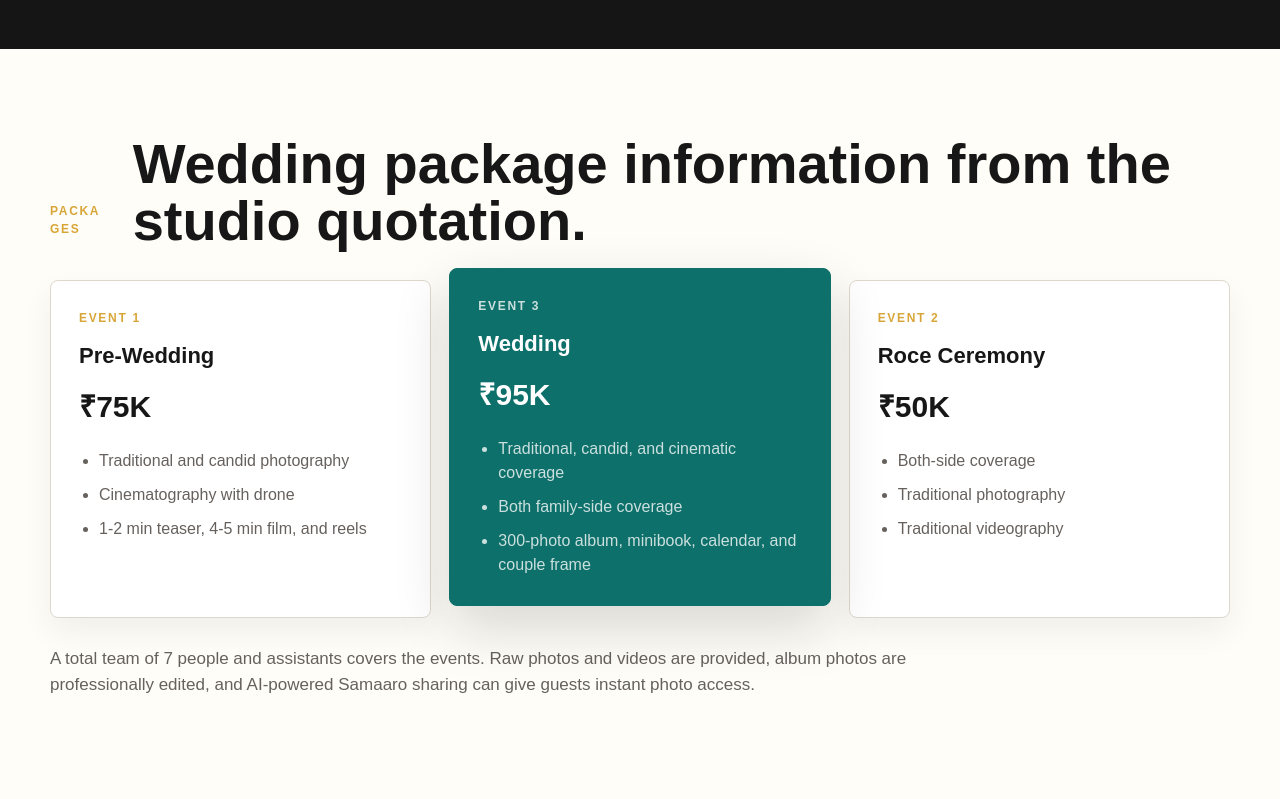
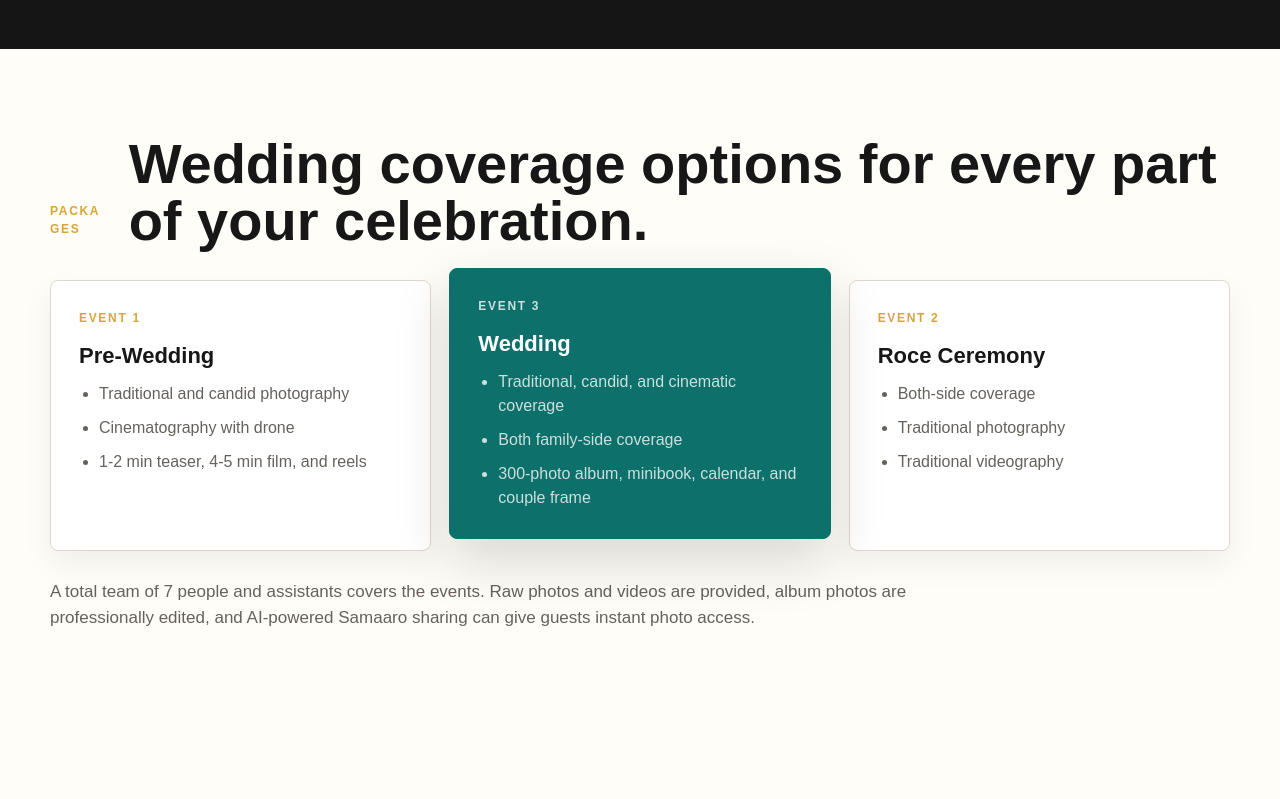
Before and after one commit to shreekantdongre07/zee-digital-photo-studio, a plain HTML site: page index.html in a window 1280 px wide. Shown: the part 2620-3419 px from the top of the page. Drawn offline with Linux system fonts and the light colour scheme.

Commit message:
Remove package quotation prices

```diff
--- a/index.html
+++ b/index.html
@@ -163,13 +163,12 @@
       <section class="section packages" id="packages">
         <div class="section-heading">
           <p class="section-kicker">Packages</p>
-          <h2>Wedding package information from the studio quotation.</h2>
+          <h2>Wedding coverage options for every part of your celebration.</h2>
         </div>
         <div class="package-grid">
           <article class="package-card">
             <p class="package-label">Event 1</p>
             <h3>Pre-Wedding</h3>
-            <p class="price">₹75K</p>
             <ul>
               <li>Traditional and candid photography</li>
               <li>Cinematography with drone</li>
@@ -179,7 +178,6 @@
           <article class="package-card featured">
             <p class="package-label">Event 3</p>
             <h3>Wedding</h3>
-            <p class="price">₹95K</p>
             <ul>
               <li>Traditional, candid, and cinematic coverage</li>
               <li>Both family-side coverage</li>
@@ -189,7 +187,6 @@
           <article class="package-card">
             <p class="package-label">Event 2</p>
             <h3>Roce Ceremony</h3>
-            <p class="price">₹50K</p>
             <ul>
               <li>Both-side coverage</li>
               <li>Traditional photography</li>
```
